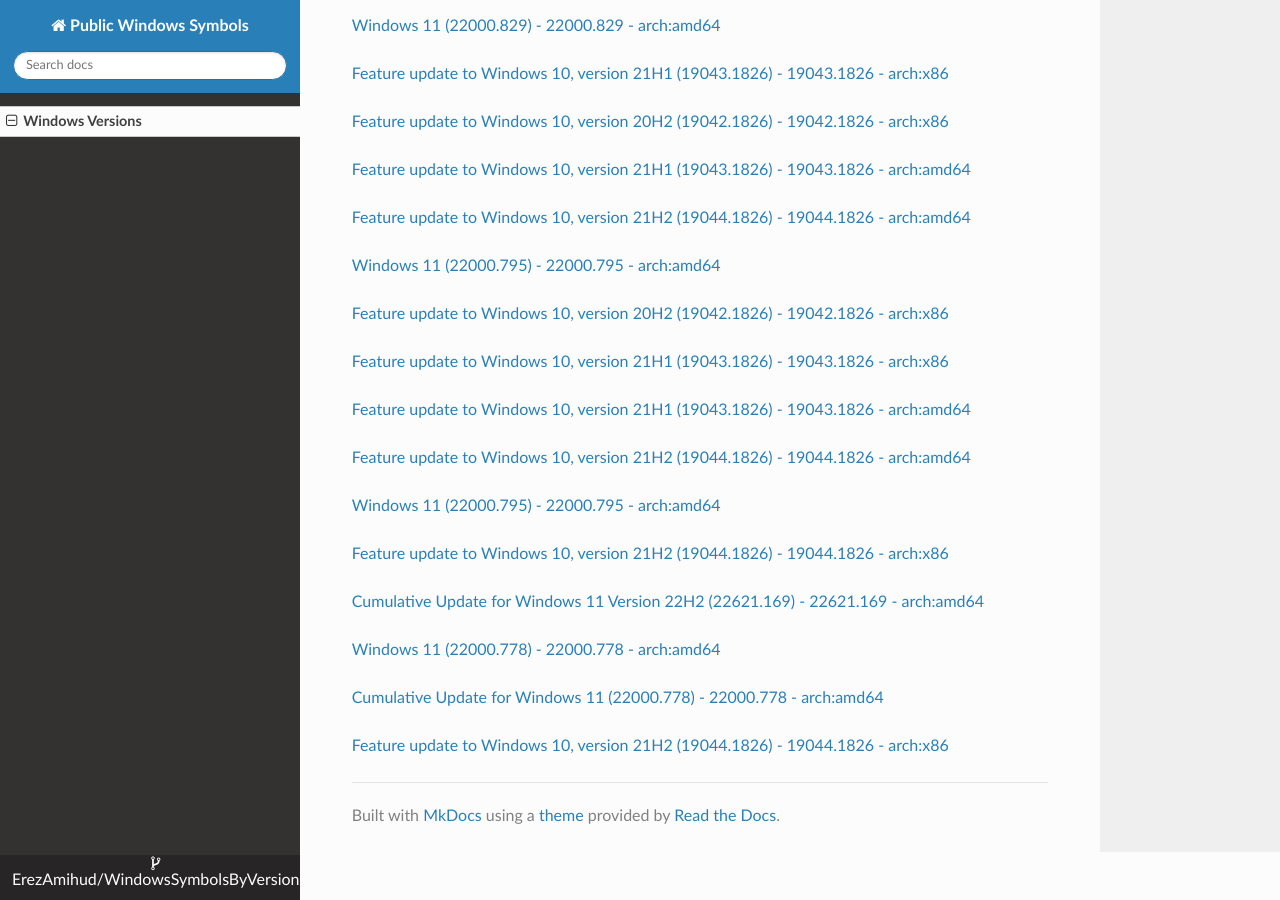
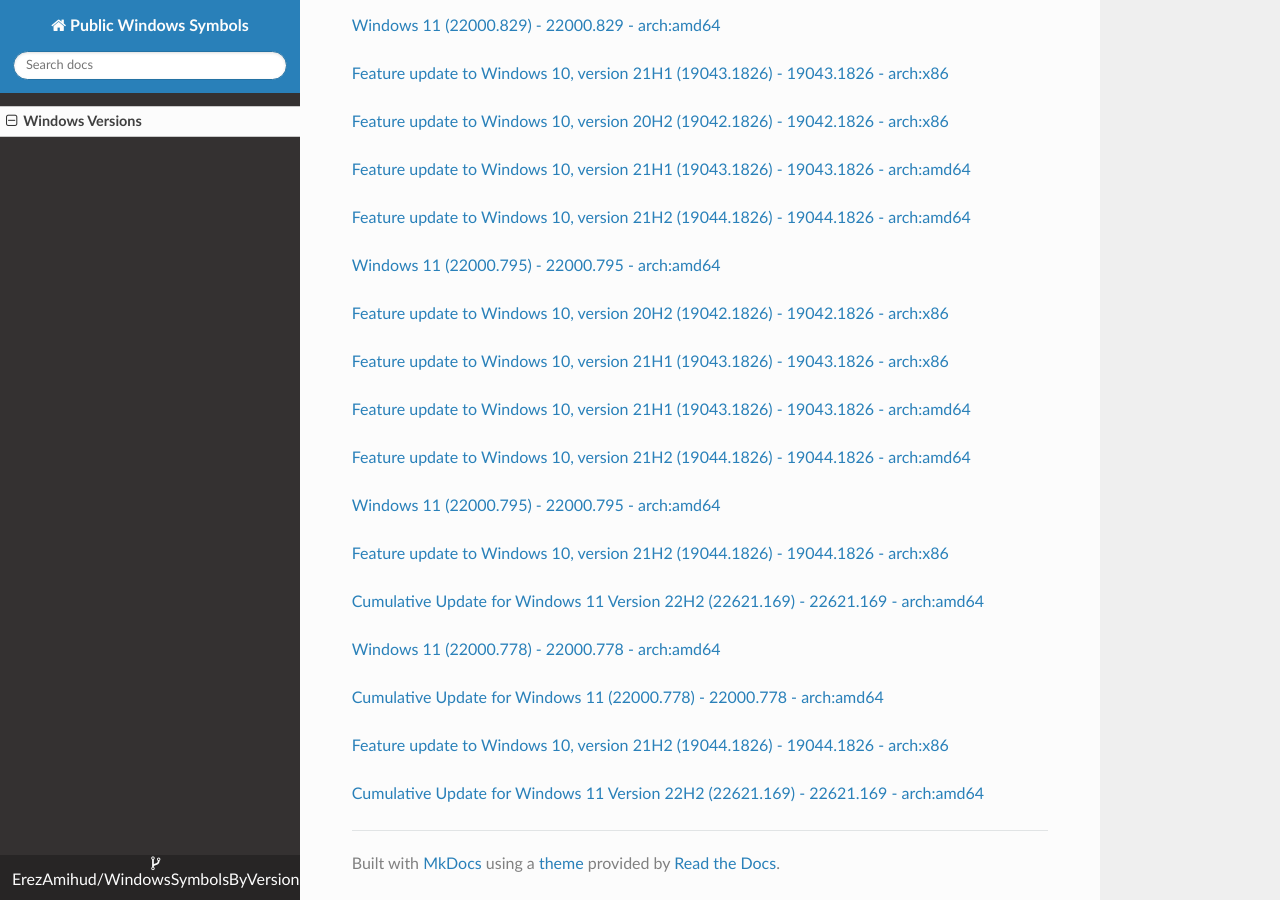
Before and after one commit to ErezAmihud/WindowsSymbolsByVersion, an MkDocs documentation site: the page built from docs/index.md, in a window 1280 px wide and 900 px high, scrolled down 59333 px. Built offline with MkDocs 1.6.1, drawn with Linux system fonts in a browser that asks for light colours; nearby versions of some CDN libraries.

Commit message:
Automated commit, add manifest for 6d5634b9-cb81-42c5-8b52-cd8911a1721f

```diff
--- a/docs/index.md
+++ b/docs/index.md
@@ -3523,3 +3523,6 @@
 
 
 [Feature update to Windows 10, version 21H2 (19044.1826) - 19044.1826 - arch:x86](https://github.com/ErezAmihud/WindowsSymbolsByVersion/blob/main/manifests/d0ce293a-3106-479f-95fe-529315124bc9.manifest)
+
+
+[Cumulative Update for Windows 11 Version 22H2 (22621.169) - 22621.169 - arch:amd64](https://github.com/ErezAmihud/WindowsSymbolsByVersion/blob/main/manifests/6d5634b9-cb81-42c5-8b52-cd8911a1721f.manifest)
```
Also changed, not shown: process_builds.json (+1 -1 lines).
